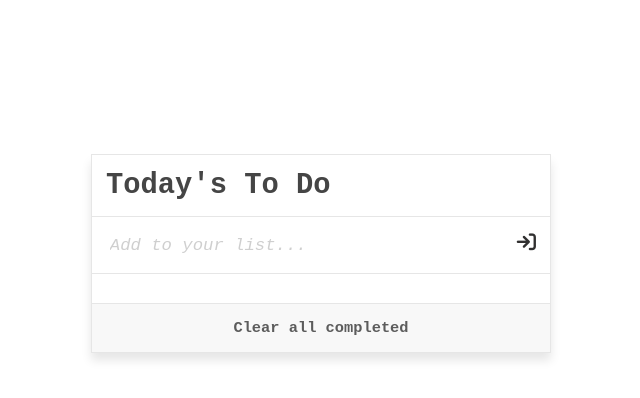
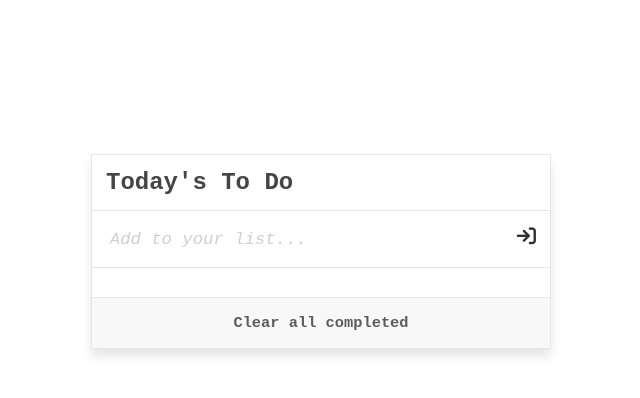
Before and after one commit to krisbobo/todo-list, a website built with webpack: page src/index.html in a window 1280 px wide. Shown: the whole page, without its empty margins (319-959 px from the left). Built offline with nearby package versions, Linux system fonts and the light colour scheme; some icons are missing.

Commit message:
Update file

```diff
--- a/src/style.css
+++ b/src/style.css
@@ -53,7 +53,7 @@
 }
 
 .app-title h1 {
-  font-size: 3rem;
+  font-size: 2.5rem;
   color: #454545;
 }
 
@@ -71,7 +71,7 @@
 }
 
 .clearing {
-  padding: 1.6rem;
+  padding: 1.7rem;
   display: flex;
   justify-content: center;
   background-color: #f8f8f8;
```
